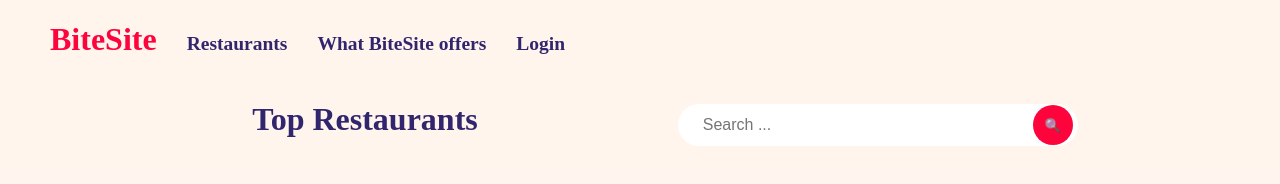
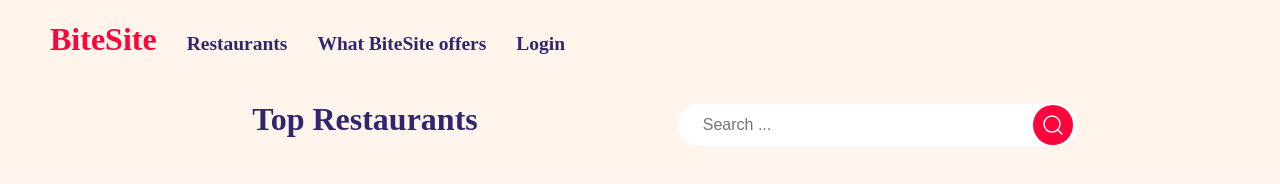
Before and after one commit to davide-muzzi/BiteSite, a Vue app in the folder Frontend/: page /top-restaurants in a window 1280 px wide. Shown: the top 184 px of the page. Built offline with nearby package versions, Linux system fonts and the light colour scheme; a web font is replaced by a local one.

Commit message:
fix(top-restaurants): fixed the search icon

```diff
--- a/Frontend/src/views/TopRestaurantsView.vue
+++ b/Frontend/src/views/TopRestaurantsView.vue
@@ -21,7 +21,7 @@ const restaurants = {
         <div class="search-container">
             <input type="text" placeholder="Search ..." class="search-input" />
             <button class="search-button">
-                <span class="magnifier">🔍</span>
+                <svg xmlns="http://www.w3.org/2000/svg" width="24" height="24" viewBox="0 0 24 24" fill="none" stroke="currentColor" stroke-width="1.5" stroke-linecap="round" stroke-linejoin="round" class="lucide lucide-search-icon lucide-search"><path d="m21 21-4.34-4.34"/><circle cx="11" cy="11" r="8"/></svg>
             </button>
         </div>
     </div>
@@ -175,6 +175,7 @@ const restaurants = {
 }
 
 .search-button {
+  color: white;
     position: absolute;
     right: 5px;
     background-color: var(--accent);
```
